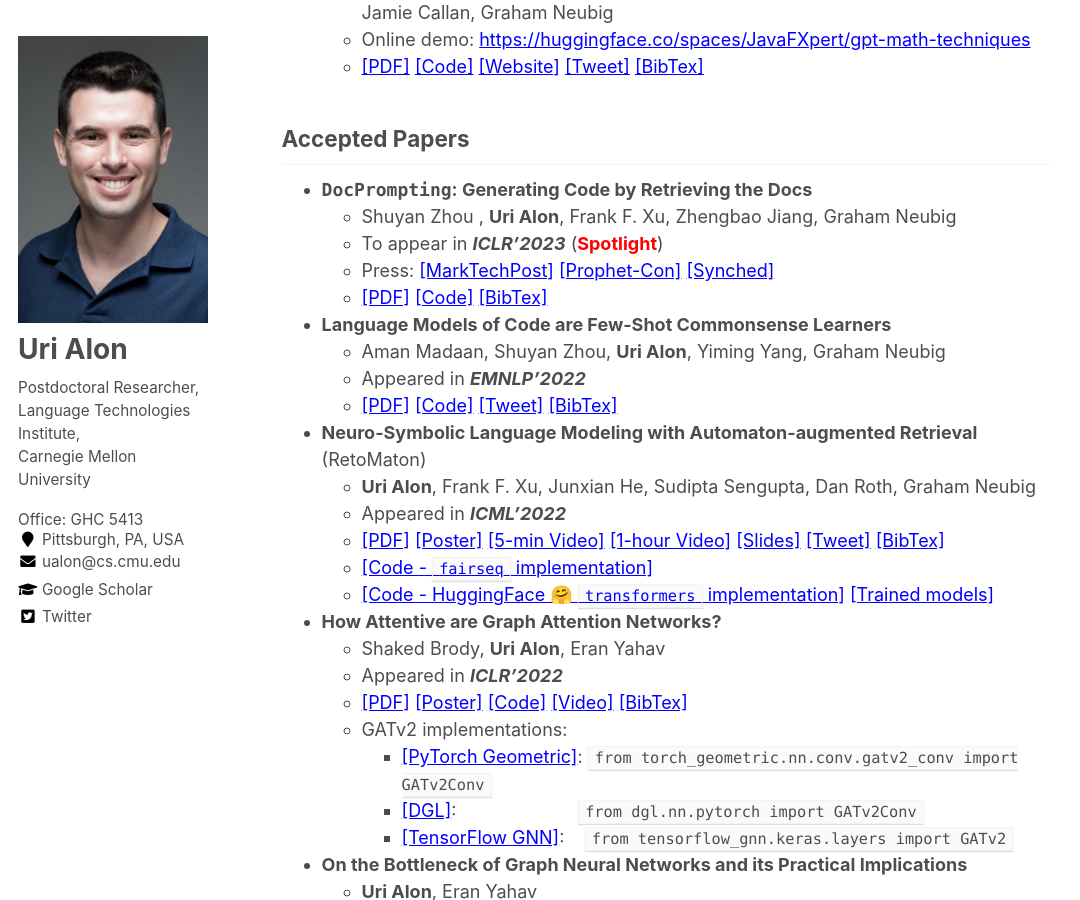
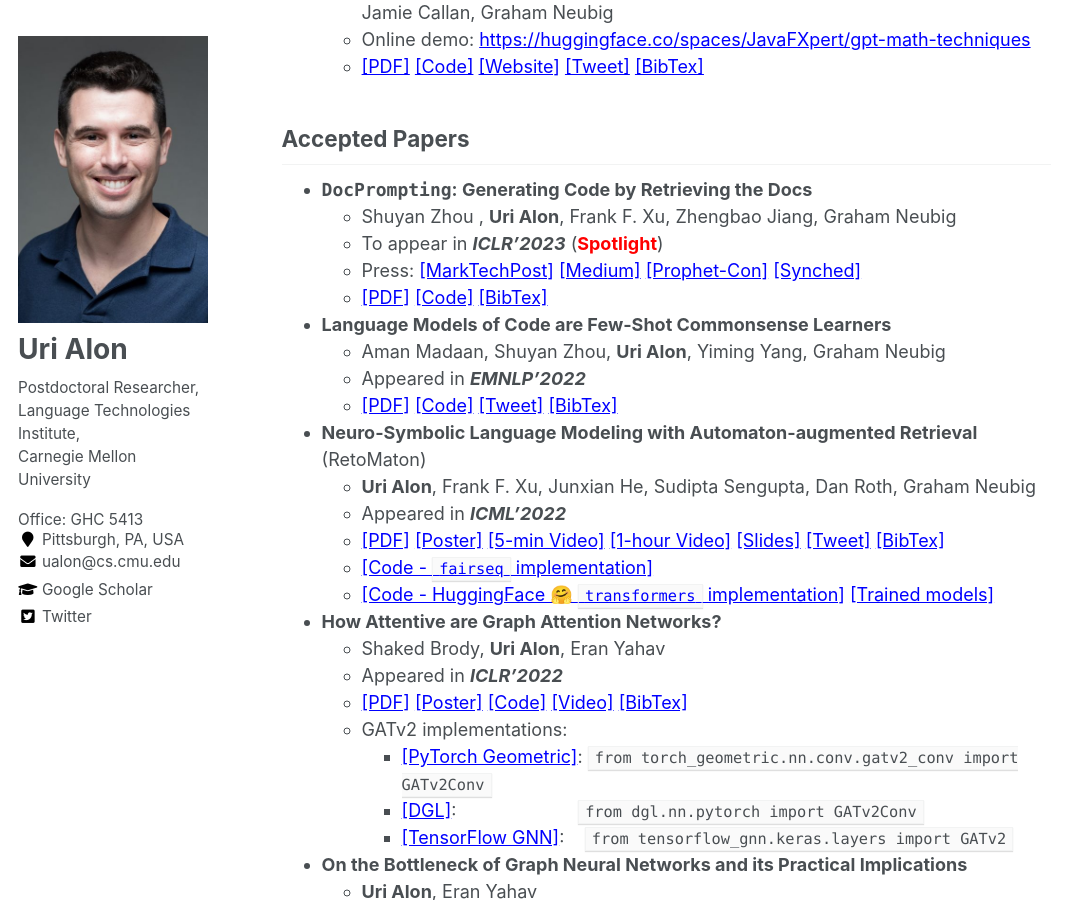
Before and after one commit to urialon/urialon.github.io, a Jekyll site: the page built from _pages/about.md, in a window 1280 px wide and 900 px high, scrolled down 1939 px. Shown: the whole window, without its empty margins (0-1080 px from the left). Built offline with Jekyll 4.4.1, drawn with Linux system fonts in a browser that asks for light colours.

Commit message:
adding Medium for docprompting

```diff
--- a/_pages/about.md
+++ b/_pages/about.md
@@ -111,7 +111,7 @@ I am happily married to Lee and father of Gur 🙂
     * Shuyan Zhou
 , **Uri Alon**, Frank F. Xu, Zhengbao Jiang, Graham Neubig
     * To appear in **_ICLR'2023_** (<span style="color:red">**Spotlight**</span>)
-    * Press: [[MarkTechPost]](https://www.marktechpost.com/2023/02/25/cmu-researchers-propose-docprompting-a-natural-language-to-code-generation-approach-by-retrieving-code-documentation/){:target="_blank"} [[Prophet-Con]](https://prophetcon.com/2023/02/25/cmu-researchers-propose-docprompting-a-natural-language-to-code-generation-approach-by-retrieving-code-documentation/){:target="_blank"} [[Synched]](https://syncedreview.com/2023/02/28/cmu-inspired-cognitions-docprompting-improves-code-generation-by-retrieving-relevant-documentation/){:target="_blank"}
+    * Press: [[MarkTechPost]](https://www.marktechpost.com/2023/02/25/cmu-researchers-propose-docprompting-a-natural-language-to-code-generation-approach-by-retrieving-code-documentation/){:target="_blank"} [[Medium]](https://medium.com/syncedreview/cmu-inspired-cognitions-docprompting-improves-code-generation-by-retrieving-relevant-4bc72992130d){:target="_blank"} [[Prophet-Con]](https://prophetcon.com/2023/02/25/cmu-researchers-propose-docprompting-a-natural-language-to-code-generation-approach-by-retrieving-code-documentation/){:target="_blank"} [[Synched]](https://syncedreview.com/2023/02/28/cmu-inspired-cognitions-docprompting-improves-code-generation-by-retrieving-relevant-documentation/){:target="_blank"}
     * [[PDF]](https://arxiv.org/pdf/2207.05987.pdf){:target="_blank"} [[Code]](https://github.com/shuyanzhou/doccoder){:target="_blank"} [[BibTex]](https://pastebin.com/raw/nyrb6M7b){:target="_blank"}
 
 
```
